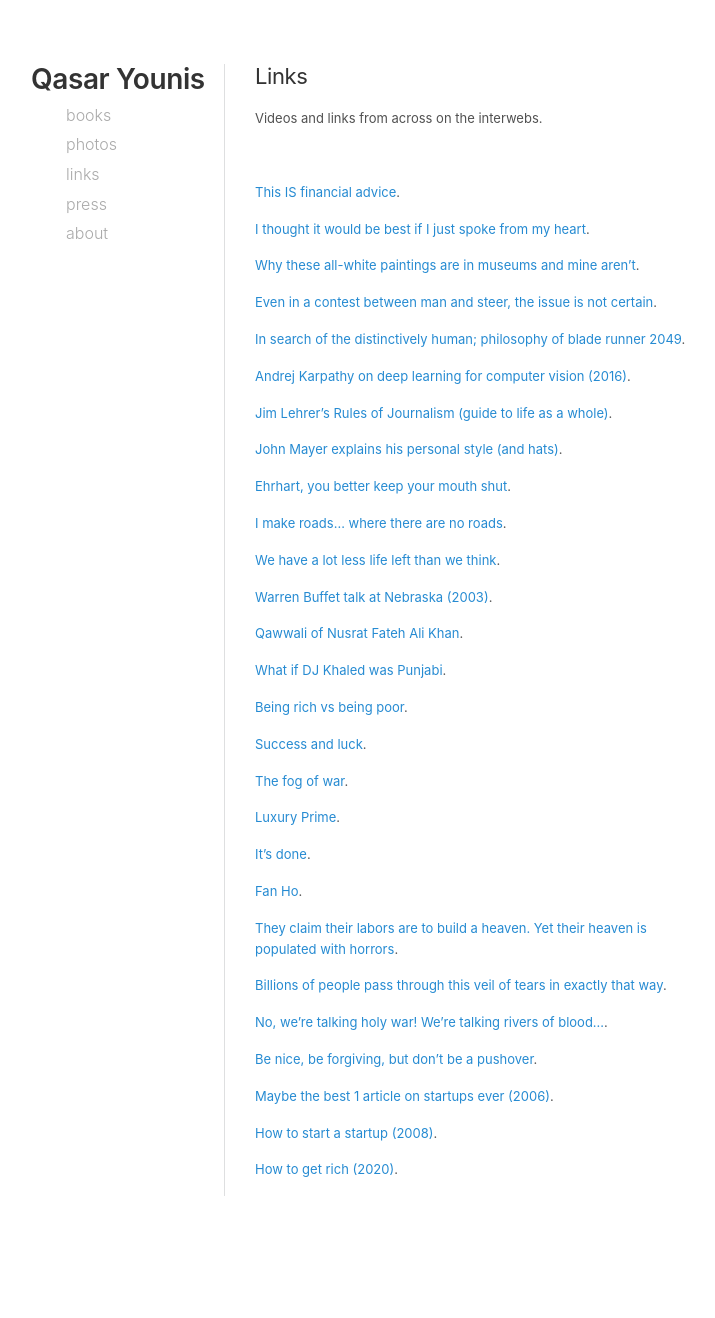
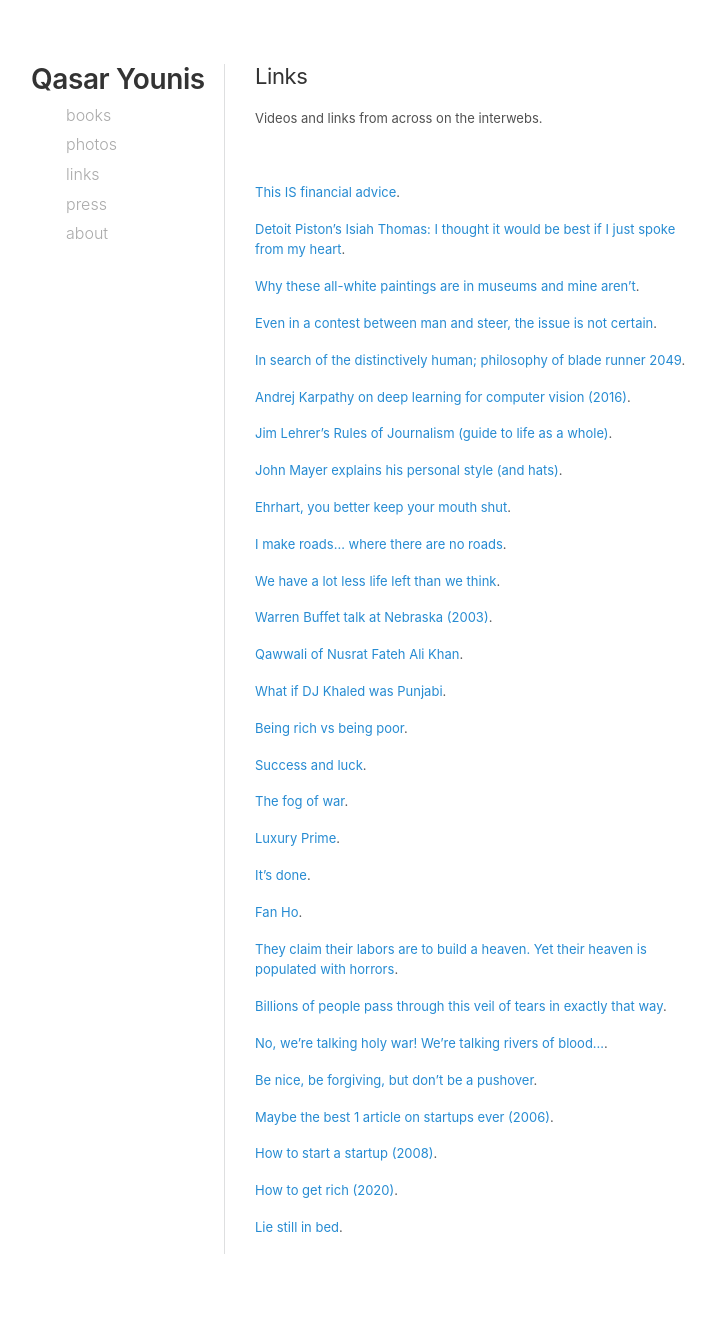
Before and after one commit to qasar/qasar.github.io, a Jekyll site: the page built from links.md, in a window 1280 px wide. Shown: the whole page, without its empty margins (35-750 px from the left). Built offline with Jekyll 4.4.1, drawn with Linux system fonts in a browser that asks for light colours; before the commit the page ends 1260 px from its top, so only the background shows below that.

Commit message:
Update links.md

```diff
--- a/links.md
+++ b/links.md
@@ -10,7 +10,7 @@ Videos and links from across on the interwebs.
 
 <a href="https://youtu.be/5pYeoZaoWrA?si=QOgqOLh45iEySRPY" target="_blank">This IS financial advice</a>.
 
-<a href="https://youtu.be/8VnW3EE-4Mo?t=287" target="_blank">I thought it would be best if I just spoke from my heart</a>.
+<a href="https://youtu.be/8VnW3EE-4Mo?t=287" target="_blank">Detoit Piston's Isiah Thomas: I thought it would be best if I just spoke from my heart</a>.
 
 <a href="https://www.youtube.com/watch?v=9aGRHOpMRUg&list=FLXJuURIK0_r_mGlRWSPkgCw&index=78&t=0s" target="_blank">Why these all-white paintings are in museums and mine aren't</a>.
 
@@ -61,3 +61,5 @@ Videos and links from across on the interwebs.
 <a href="https://pmarchive.com/" target="_blank">How to start a startup (2008)</a>.
 
 <a href="https://nav.al/rich" target="_blank">How to get rich (2020)</a>.
+
+<a href="https://ognjen.io/lie-still-in-bed/" target="_blank">Lie still in bed</a>.
```
